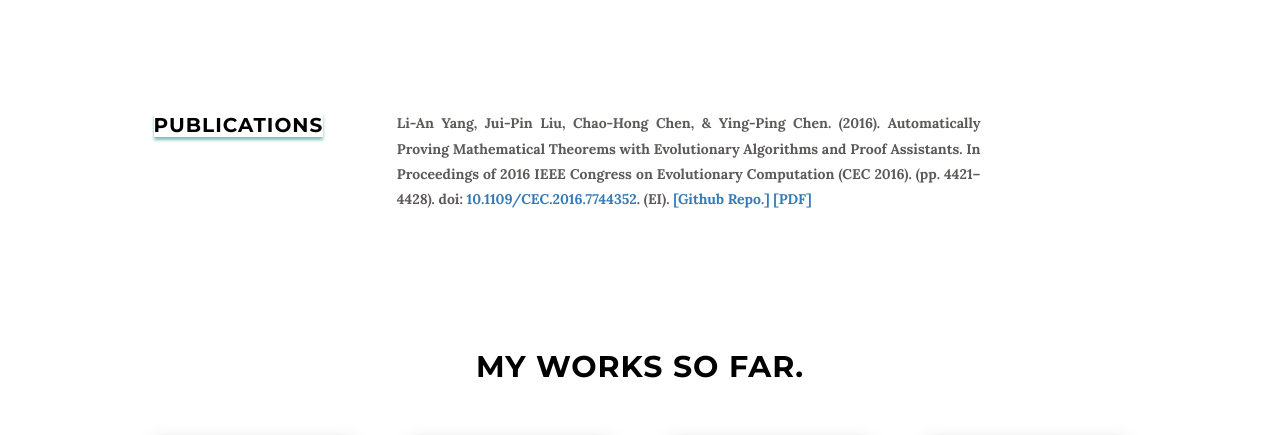
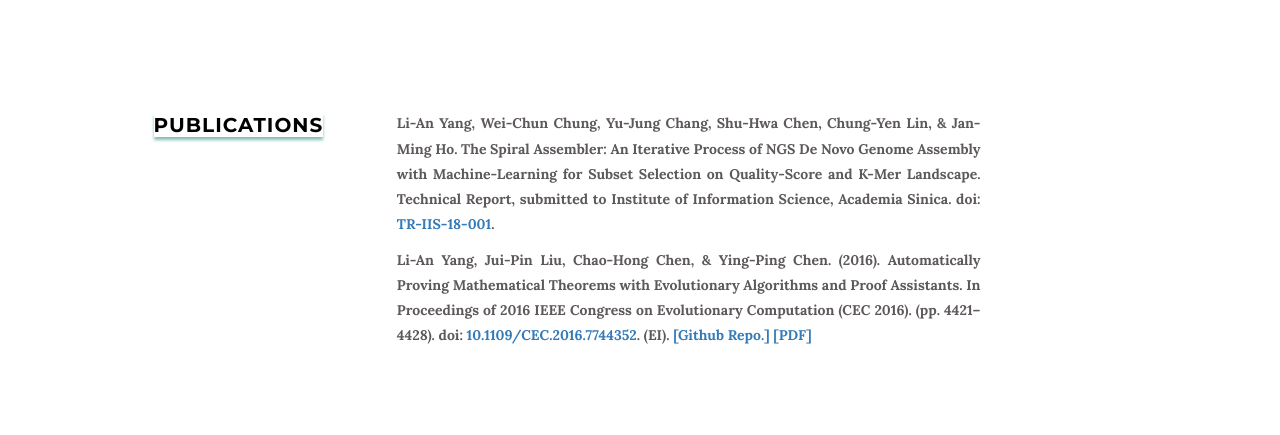
Before and after one commit to luke831215/luke831215.github.io, a website: page index.html in a window 1280 px wide. Shown: the part 3824-4259 px from the top of the page. Drawn offline with nearby package versions, Linux system fonts and the light colour scheme; some packages are replaced by stand-ins of ours.

Commit message:
add technical report to pub. section

```diff
--- a/index.html
+++ b/index.html
@@ -310,8 +310,10 @@
 				<div class = "columns">
 
 				<div class = "cite">
-						<p>Li-An Yang, Jui-Pin Liu, Chao-Hong Chen, & Ying-Ping Chen. (2016). <b>Automatically Proving Mathematical Theorems with
-				Evolutionary Algorithms and Proof Assistants</b>. In Proceedings of 2016 IEEE Congress on Evolutionary Computation
+						<p>Li-An Yang, Wei-Chun Chung, Yu-Jung Chang, Shu-Hwa Chen, Chung-Yen Lin, & Jan-Ming Ho. The Spiral Assembler: An Iterative Process of NGS De Novo Genome Assembly with Machine-Learning for Subset Selection on Quality-Score and K-Mer Landscape. Technical Report, submitted to Institute of Information Science, Academia Sinica.
+						 doi: <a href="https://www.iis.sinica.edu.tw/page/library/TechReport/tr2018/threebone18001.html">TR-IIS-18-001</a>.
+						<p>Li-An Yang, Jui-Pin Liu, Chao-Hong Chen, & Ying-Ping Chen. (2016). Automatically Proving Mathematical Theorems with
+				Evolutionary Algorithms and Proof Assistants. In Proceedings of 2016 IEEE Congress on Evolutionary Computation
 				(CEC 2016). (pp. 4421–4428). doi: <a href="http://ieeexplore.ieee.org/document/7744352/">10.1109/CEC.2016.7744352</a>.
 				(EI). <a href = "https://github.com/nclab/ea.prover">[Github Repo.]</a> <a href = "https://arxiv.org/abs/1602.07455">[PDF]</a> </p>
 
```
